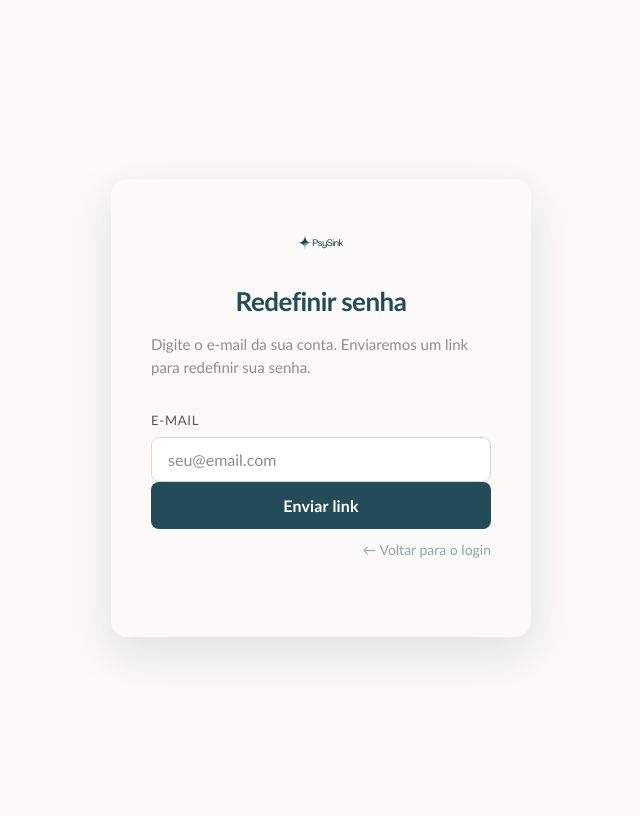
After one commit to anamifischer/Psynk, a PHP site: page /public/redefinirSenha.php in a window 1280 px wide. The commit adds this page. Shown: the whole page, without its empty margins (319-959 px from the left). Run offline with PHP 8.4, Linux system fonts and the light colour scheme; some libraries are stand-ins or nearby versions.

Commit message:
página de redefinir senha

```diff
--- a/public/login.css
+++ b/public/login.css
@@ -144,3 +144,14 @@ input:focus {
     padding: 2rem 1.5rem;
   }
 }
+
+.reenviar {
+    color: var(--sage);
+    cursor: pointer;
+    text-decoration: underline;
+    transition: color 0.2s;
+}
+
+.reenviar:hover {
+    color: var(--deep-teal);
+}
--- a/public/login.php
+++ b/public/login.php
@@ -27,7 +27,7 @@
         <label for="senha">Senha</label>
         <input type="password" id="senha" name="senha" placeholder="••••••••">
 
-        <a href="redefinir-senha.php" class="forgot-link">
+        <a href="redefinirSenha.php" class="forgot-link">
             Esqueci minha senha →
         </a>
 
--- /dev/null
+++ b/public/redefinirSenha.php
@@ -0,0 +1,60 @@
+<!DOCTYPE html>
+<html lang="pt-BR">
+<head>
+    <meta charset="UTF-8">
+    <meta name="viewport" content="width=device-width, initial-scale=1.0">
+    <title>Redefinir senha — PsySink</title>
+
+    <link rel="stylesheet" href="https://meyerweb.com/eric/tools/css/reset/reset.css">
+    <link rel="stylesheet" href="../app/css/variables.css">
+    <link rel="stylesheet" href="login.css">
+</head>
+<body>
+
+<div class="login-panel">
+
+    <div class="login-img">
+        <img src="../imgs/logotipo-escuro.png" alt="logotipo PsySink">
+    </div>
+
+    <!-- ETAPA 1: solicitar e-mail -->
+    <div id="etapa-email">
+        <h1>Redefinir senha</h1>
+        <p>Digite o e-mail da sua conta. Enviaremos um link para redefinir sua senha.</p>
+
+        <form onsubmit="avancarEtapa(event)">
+            <label for="email">E-mail</label>
+            <input type="email" id="email" placeholder="seu@email.com" required>
+
+            <button type="submit" class="btn-primary">Enviar link</button>
+        </form>
+
+        <a href="login.php" class="forgot-link">← Voltar para o login</a>
+    </div>
+
+    <!-- ETAPA 2: confirmação de envio -->
+    <div id="etapa-confirmacao" style="display:none">
+        <h1>E-mail enviado!</h1>
+        <p>Verifique sua caixa de entrada e clique no link para redefinir sua senha.</p>
+        <p>Não recebeu? Verifique a pasta de spam ou <span class="reenviar" onclick="voltarEtapa()">tente novamente</span>.</p>
+
+        <a href="login.php" class="forgot-link">← Voltar para o login</a>
+    </div>
+
+</div>
+
+<script>
+function avancarEtapa(e) {
+    e.preventDefault();
+    document.getElementById('etapa-email').style.display = 'none';
+    document.getElementById('etapa-confirmacao').style.display = 'block';
+}
+
+function voltarEtapa() {
+    document.getElementById('etapa-confirmacao').style.display = 'none';
+    document.getElementById('etapa-email').style.display = 'block';
+}
+</script>
+
+</body>
+</html>
```
